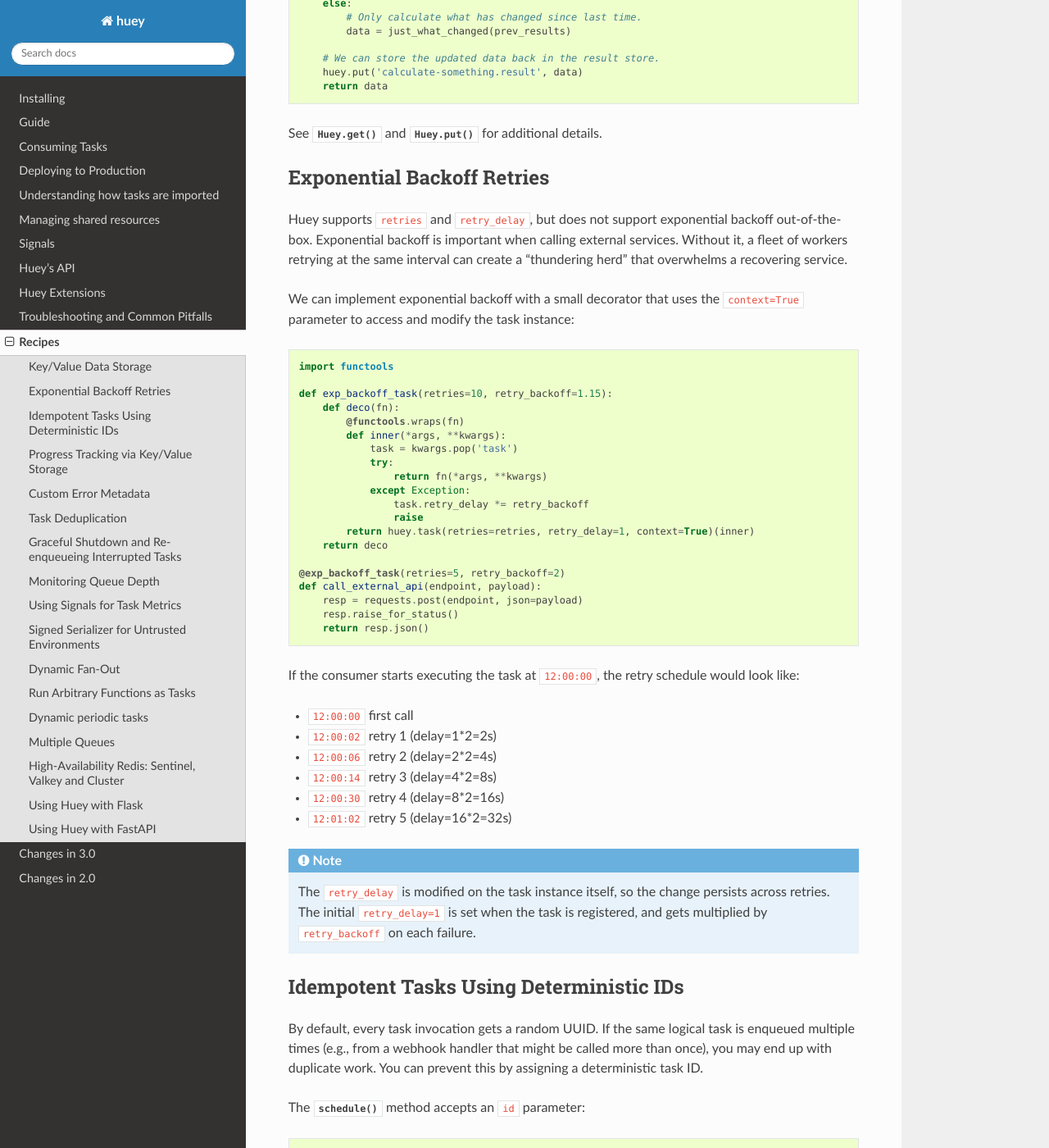
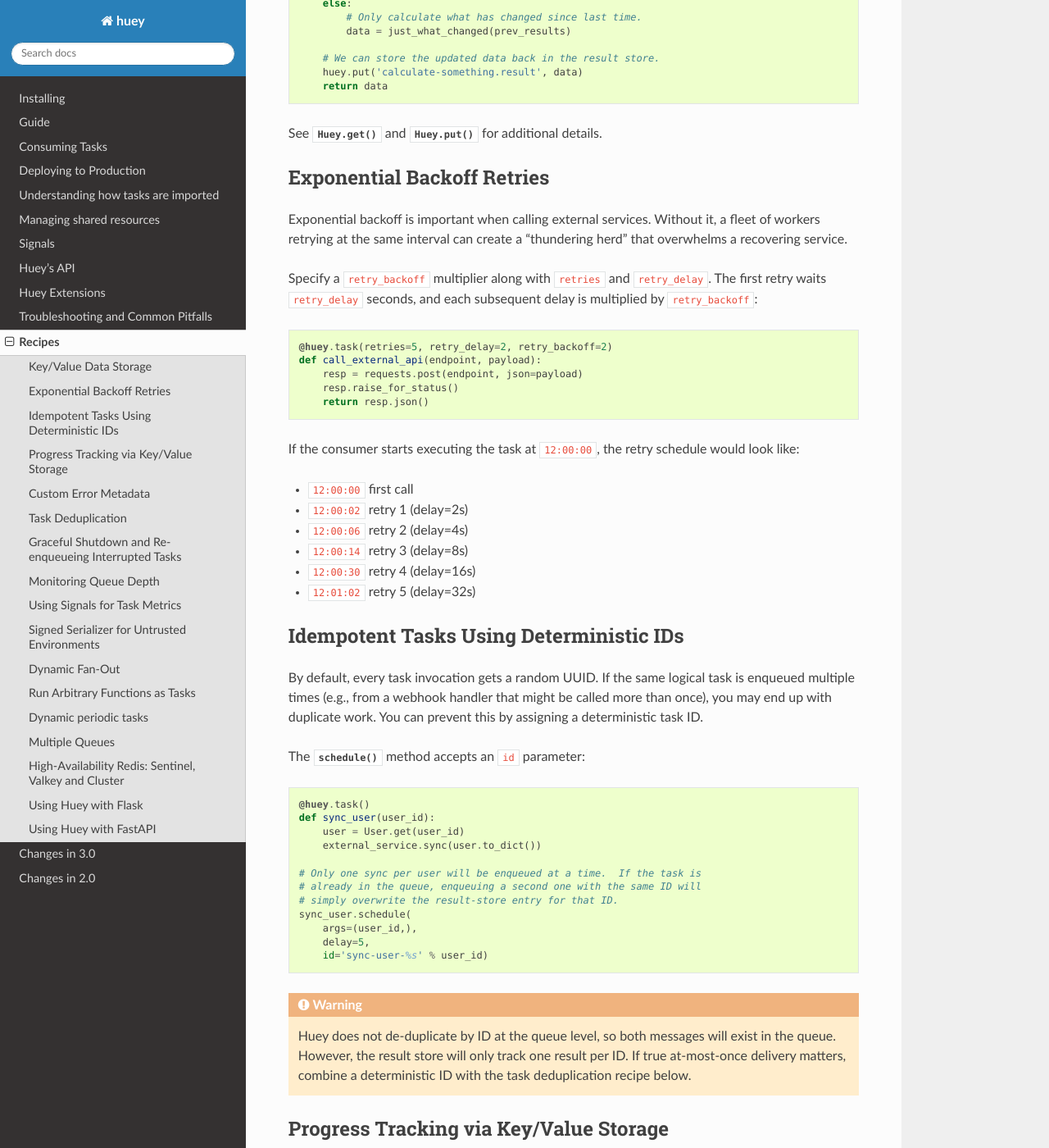
Before and after one commit to coleifer/huey, a Sphinx documentation site: the page built from docs/recipes.rst, in a window 1280 px wide and 1400 px high, scrolled down 552 px. Shown: the whole window at 82% size. Built offline with Sphinx 7.4.7 and the Read the Docs theme 3.1.0, drawn with Linux system fonts in a browser that asks for light colours.

Commit message:
Add support for retry backoff.

```diff
--- a/docs/recipes.rst
+++ b/docs/recipes.rst
@@ -39,32 +39,17 @@
 Exponential Backoff Retries
 ---------------------------
 
-Huey supports ``retries`` and ``retry_delay``, but does not support exponential
-backoff out-of-the-box. Exponential backoff is important when calling external
-services. Without it, a fleet of workers retrying at the same interval can
-create a "thundering herd" that overwhelms a recovering service.
+Exponential backoff is important when calling external services. Without it, a
+fleet of workers retrying at the same interval can create a "thundering herd"
+that overwhelms a recovering service.
 
-We can implement exponential backoff with a small decorator that uses
-the ``context=True`` parameter to access and modify the task instance:
+Specify a ``retry_backoff`` multiplier along with ``retries`` and
+``retry_delay``. The first retry waits ``retry_delay`` seconds, and each
+subsequent delay is multiplied by ``retry_backoff``:
 
 .. code-block:: python
 
-    import functools
-
-    def exp_backoff_task(retries=10, retry_backoff=1.15):
-        def deco(fn):
-            @functools.wraps(fn)
-            def inner(*args, **kwargs):
-                task = kwargs.pop('task')
-                try:
-                    return fn(*args, **kwargs)
-                except Exception:
-                    task.retry_delay *= retry_backoff
-                    raise
-            return huey.task(retries=retries, retry_delay=1, context=True)(inner)
-        return deco
-
-    @exp_backoff_task(retries=5, retry_backoff=2)
+    @huey.task(retries=5, retry_delay=2, retry_backoff=2)
     def call_external_api(endpoint, payload):
         resp = requests.post(endpoint, json=payload)
         resp.raise_for_status()
@@ -74,16 +59,11 @@
 would look like:
 
 * ``12:00:00`` first call
-* ``12:00:02`` retry 1 (delay=1*2=2s)
-* ``12:00:06`` retry 2 (delay=2*2=4s)
-* ``12:00:14`` retry 3 (delay=4*2=8s)
-* ``12:00:30`` retry 4 (delay=8*2=16s)
-* ``12:01:02`` retry 5 (delay=16*2=32s)
-
-.. note::
-    The ``retry_delay`` is modified on the task instance itself, so the change
-    persists across retries. The initial ``retry_delay=1`` is set when the task
-    is registered, and gets multiplied by ``retry_backoff`` on each failure.
+* ``12:00:02`` retry 1 (delay=2s)
+* ``12:00:06`` retry 2 (delay=4s)
+* ``12:00:14`` retry 3 (delay=8s)
+* ``12:00:30`` retry 4 (delay=16s)
+* ``12:01:02`` retry 5 (delay=32s)
 
 .. _recipe-idempotent-tasks:
 
```
Also changed, not shown: CHANGELOG.md (+4 -0 lines), docs/api.rst (+8 -2 lines), docs/guide.rst (+11 -1 lines), 3 other files.
